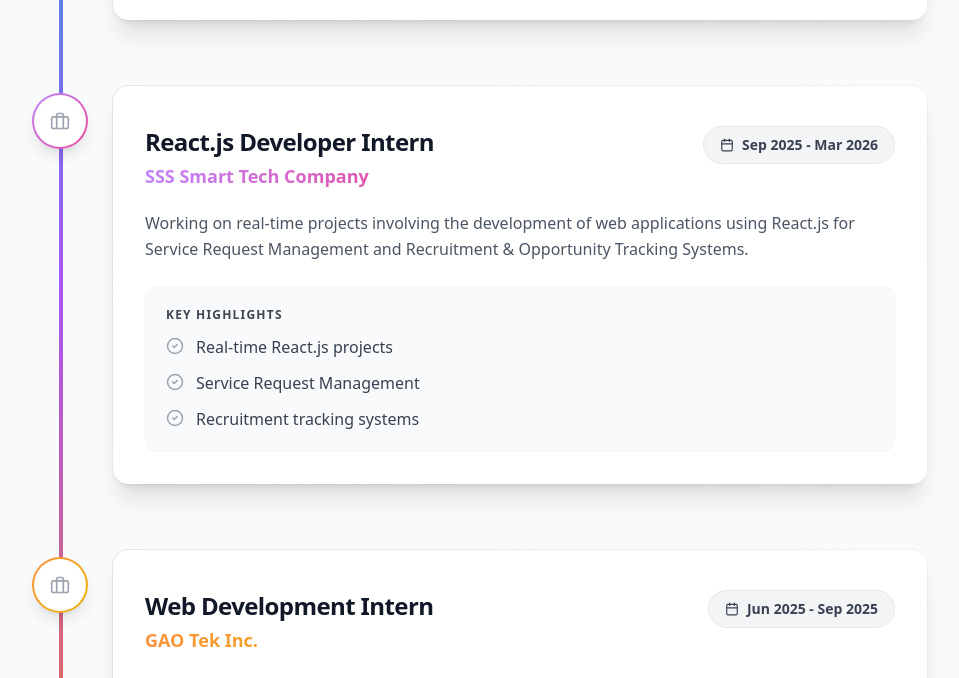
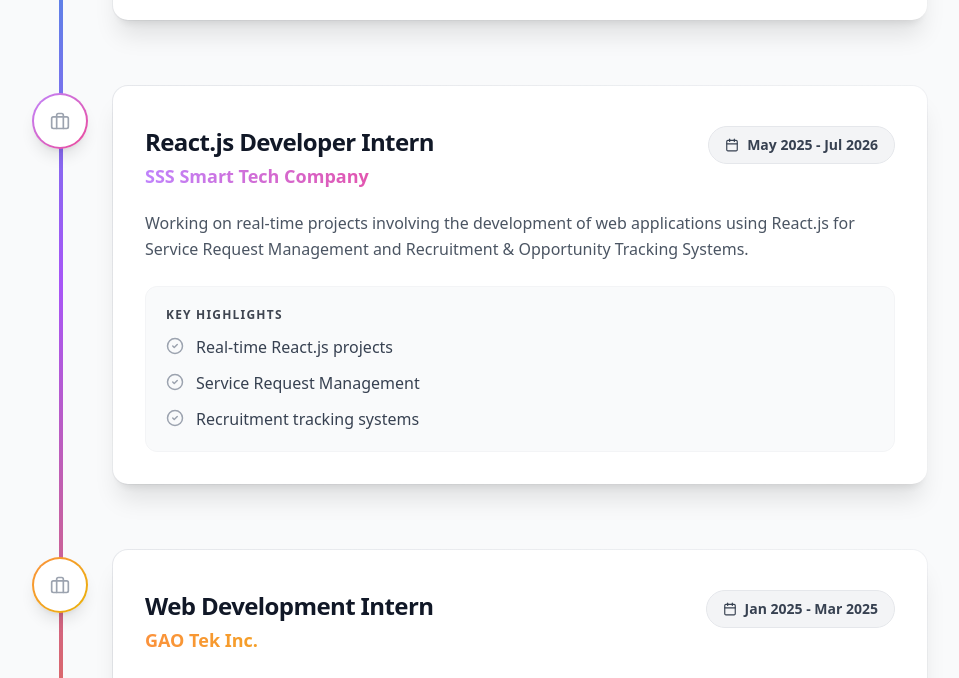
Before and after one commit to harishramamoorth/portfolio, a React (Vite) app: page / in a window 1280 px wide. Shown: the part 3340-4018 px from the top of the page, without its empty margins (160-1119 px from the left). Built offline with nearby package versions, Linux system fonts and the light colour scheme.

Commit message:
Update internship experience dates in Experience component

```diff
--- a/src/components/Experience.jsx
+++ b/src/components/Experience.jsx
@@ -16,7 +16,7 @@
     title: "React.js Developer Intern",
     company: "SSS Smart Tech Company",
     location: "Chennai, India",
-    period: "Sep 2025 - Mar 2026",
+    period: "May 2025 - Jul 2026",
     description: "Working on real-time projects involving the development of web applications using React.js for Service Request Management and Recruitment & Opportunity Tracking Systems.",
     highlights: ["Real-time React.js projects", "Service Request Management", "Recruitment tracking systems"],
     color: "from-purple-400 to-pink-500",
@@ -25,7 +25,7 @@
     title: "Web Development Intern",
     company: "GAO Tek Inc.",
     location: "Hybrid, India",
-    period: "Jun 2025 - Sep 2025",
+    period: "Jan 2025 - Mar 2025",
     description: "Developed and maintained websites using WordPress, including theme customization, plugin integration, and content updates.",
     highlights: ["WordPress development", "Theme & Plugin customization", "Content management"],
     color: "from-orange-400 to-yellow-500",
```
Also changed, not shown: 1 other file (tests, documents, lock files or other folders).
